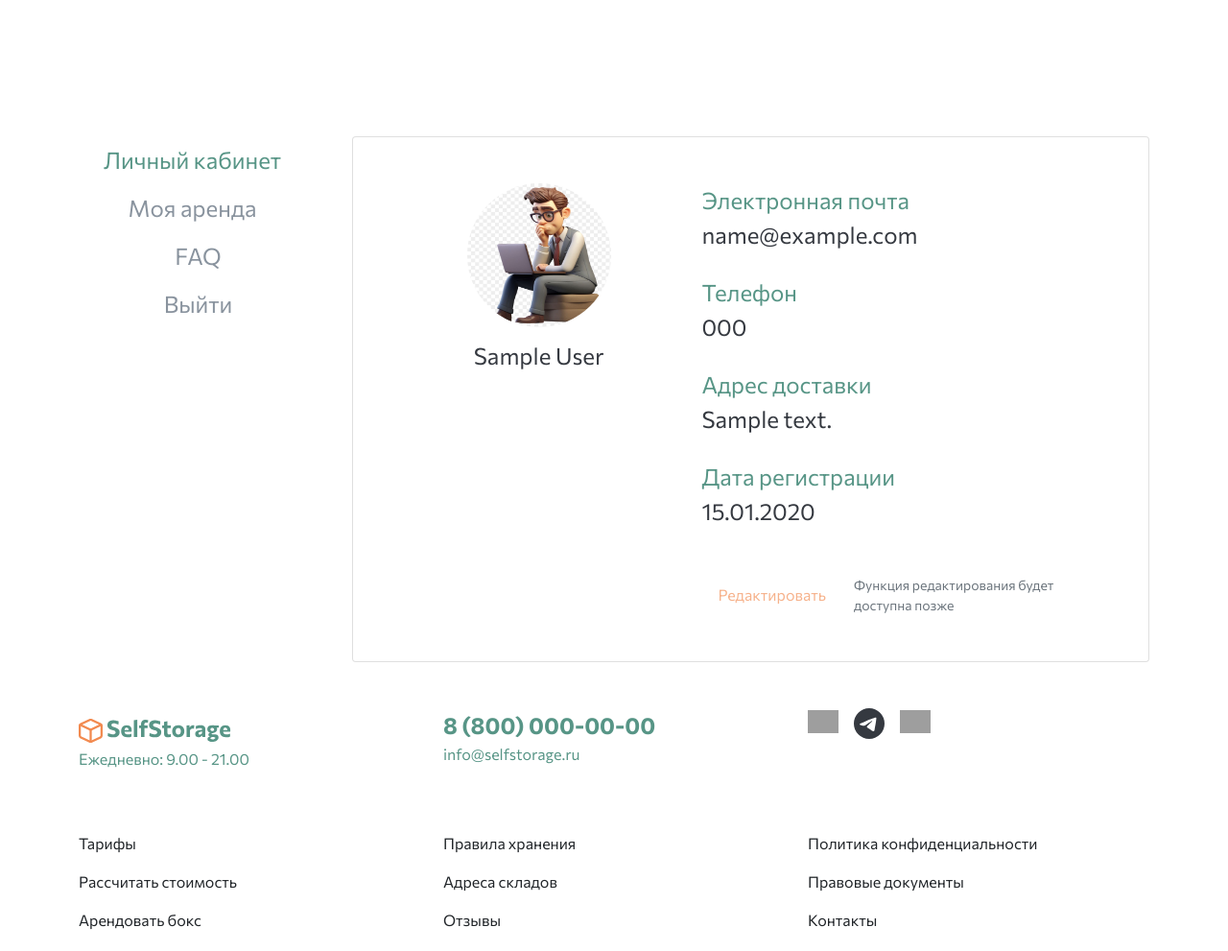
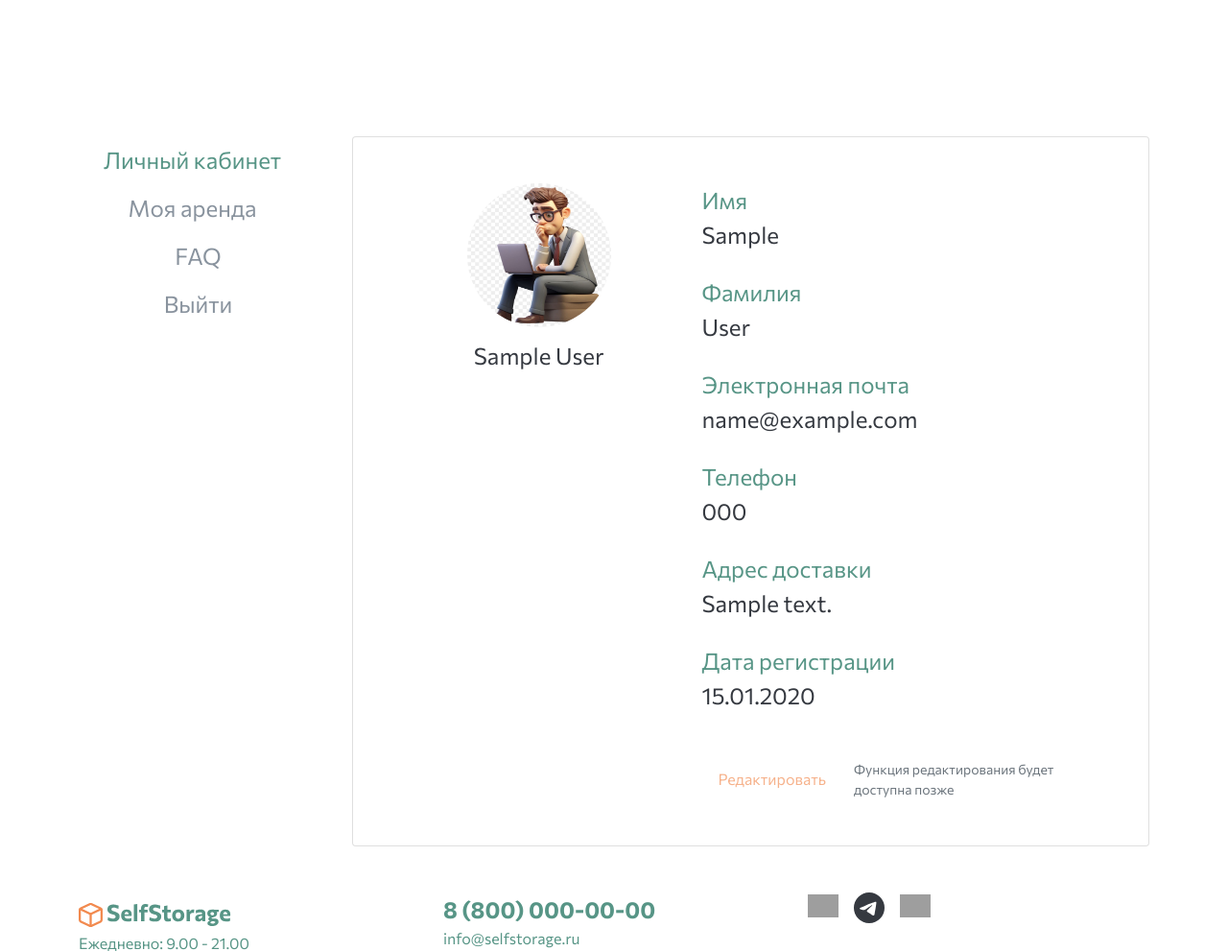
Before and after one commit to runcken/self_storage, a Django app: page /cabinet/ in a window 1280 px wide. Shown: the part 181-1172 px from the top of the page at 96% size. Run offline with Django 5.2, Linux system fonts and the light colour scheme; a user stored in the database is signed in; tables that the repository leaves empty hold one stand-in row (values such as "Sample post"); grey boxes are pictures that could not be loaded.

Commit message:
update ЛК пользователя

```diff
--- a/templates/cabinet.html
+++ b/templates/cabinet.html
@@ -1,7 +1,12 @@
 {% extends 'base.html' %}
 {% load static %}
 
-{% block title %}Личный кабинет — {{ user.username }}{% endblock %}
+{% block title %}Личный кабинет — {% if user.first_name or user.last_name %}
+    {{ user.first_name }} {{ user.last_name }}
+{% else %}
+    {{ user.username }}
+{% endif %}
+{% endblock %}
 
 {% block content %}
 <div class="row mt-header">
@@ -40,6 +45,15 @@
                 <!-- Данные профиля -->
                 <div class="col-12 col-sm-7 d-flex flex-column">
                     <div class="mb-4">
+                        <label class="fs_24 SelfStorage_green">Имя</label>
+                        <div class="fs_24">{{ user.first_name|default:'Не указано' }}</div>
+                    </div>
+
+                    <div class="mb-4">
+                        <label class="fs_24 SelfStorage_green">Фамилия</label>
+                        <div class="fs_24">{{ user.last_name|default:'Не указана' }}</div>
+                    </div>
+                    <div class="mb-4">
                         <label class="fs_24 SelfStorage_green">Электронная почта</label>
                         <div class="fs_24">{{ user.email }}</div>
                     </div>
--- a/users/models.py
+++ b/users/models.py
@@ -15,6 +15,18 @@ class Profile(models.Model):
         on_delete=models.CASCADE,
         related_name='profile',
         verbose_name='Пользователь'
+    )
+
+    first_name = models.CharField(
+        max_length=30,
+        blank=True,
+        verbose_name='Имя'
+    )
+
+    last_name = models.CharField(
+        max_length=30,
+        blank=True,
+        verbose_name='Фамилия'
     )
 
     # Контактные данные
--- a/users/views.py
+++ b/users/views.py
@@ -38,7 +38,11 @@ def register_view(request):
     if request.method == 'POST':
         form = UserRegistrationForm(request.POST)
         if form.is_valid():
-            user = form.save()
+            user = form.save(commit=False)
+            user.email = form.cleaned_data['email']
+            user.first_name = form.cleaned_data.get('first_name', '')
+            user.last_name = form.cleaned_data.get('last_name', '')
+            user.save()
 
             # Создаём профиль вручную (без сигналов)
             Profile.objects.create(
```
Also changed, not shown: users/forms.py (+21 -1 lines), users/migrations/0001_initial.py (added).
